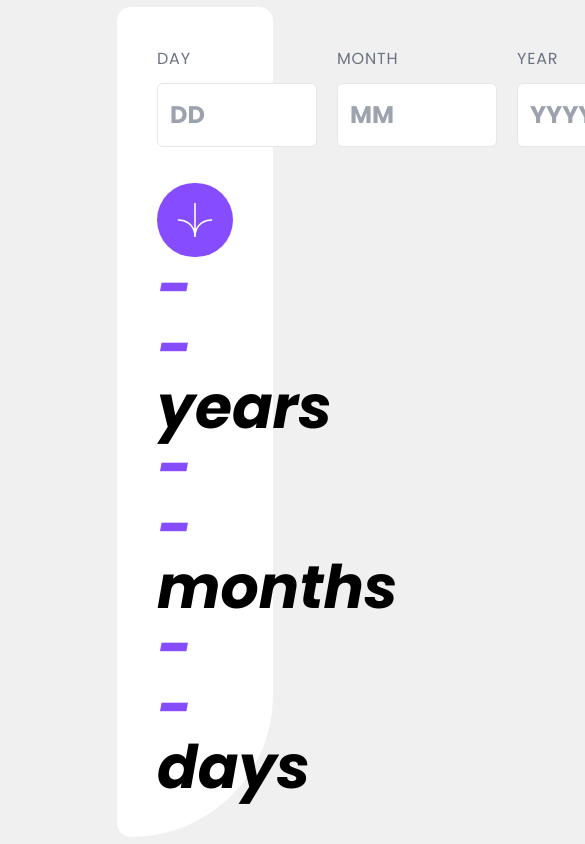
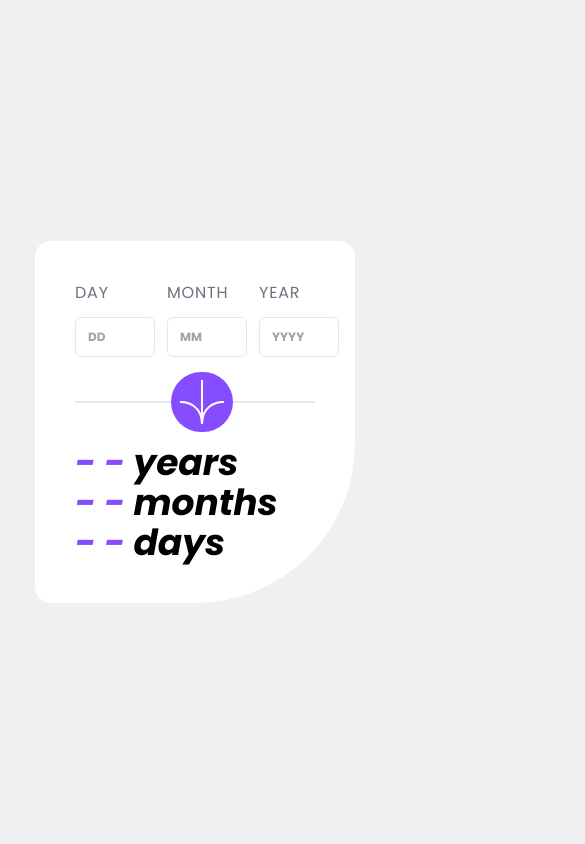
Before and after one commit to geraldesteban/age-calculator-app, a website built with Parcel: page src/index.html in a window 390 px wide. Shown: the top 844 px of the page, 585 px wide, since content can reach past the window. Built offline with nearby package versions, Linux system fonts and the light colour scheme.

Commit message:
add responsiveness for mobile version

```diff
--- a/src/index.html
+++ b/src/index.html
@@ -1,5 +1,6 @@
 <!DOCTYPE html>
 <html lang="en">
+
 <head>
   <meta charset="UTF-8" />
   <meta name="viewport" content="width=device-width, initial-scale=1.0" />
@@ -9,92 +10,64 @@
 
   <link
     href="https://fonts.googleapis.com/css2?family=Poppins:ital,wght@0,100;0,200;0,300;0,400;0,500;0,600;0,700;0,800;0,900;1,100;1,200;1,300;1,400;1,500;1,600;1,700;1,800;1,900&display=swap"
-      rel="stylesheet"
-    />
+    rel="stylesheet" />
   <title>Age Calculator App</title>
 </head>
 
 <body class="h-screen flex justify-center items-center">
-    <div class="card__container bg-white w-2/5 p-10">
+  <div class="card__container bg-white w-2/5 p-10 max-xl:w-full max-xl:mx-96 max-sm:w-80">
     <div class="card__date">
       <div class="card__day-month-year flex">
         <div>
-            <label class="card__text text-gray-500 tracking-wider" for="day"
-              >DAY</label
-            >
+          <label class="card__text day text-gray-500 tracking-wider" for="day">DAY</label>
           <br />
           <input
-              class="card__input mt-3 mr-5 w-40 h-16 font-bold pl-3 border rounded-md outline-none"
-              type="number"
-              id="day"
-              placeholder="DD"
-              required
-            />
-            <p
-              class="card__error error__day mt-3 italic opacity-0 text-red-500"
-            >
+            class="card__input day__error mt-3 mr-5 w-40 h-16 font-bold pl-3 border rounded-md outline-none max-2xl:w-32 max-2xl:h-10 max-2xl:mr-3 max-xl:w-28 max-sm:w-20 max-sm:text-xs"
+            type="number" id="day" placeholder="DD" required />
+          <p class="card__error error__day mt-3 italic opacity-0 text-red-500 max-sm:text-xs">
             This field is required
           </p>
         </div>
         <div>
-            <label class="card__text text-gray-500 tracking-wider" for="month"
-              >MONTH</label
-            >
+          <label class="card__text month text-gray-500 tracking-wider" for="month">MONTH</label>
           <br />
           <input
-              class="card__input mt-3 mr-5 w-40 h-16 font-bold pl-3 border rounded-md outline-none"
-              type="number"
-              id="month"
-              placeholder="MM"
-              required
-            />
-            <p
-              class="card__error error__month mt-3 italic opacity-0 text-red-500"
-            >
+            class="card__input month__error mt-3 mr-5 w-40 h-16 font-bold pl-3 border rounded-md outline-none max-2xl:w-32 max-2xl:h-10 max-2xl:mr-3 max-xl:w-28 max-sm:w-20 max-sm:text-xs"
+            type="number" id="month" placeholder="MM" required />
+          <p class="card__error error__month mt-3 italic opacity-0 text-red-500 max-sm:text-xs">
             This field is required
           </p>
         </div>
         <div>
-            <label class="card__text text-gray-500 tracking-wider" for="year"
-              >YEAR</label
-            >
+          <label class="card__text year text-gray-500 tracking-wider" for="year">YEAR</label>
           <br />
           <input
-              class="card__input mt-3 w-40 h-16 font-bold pl-3 border rounded-md outline-none"
-              type="number"
-              id="year"
-              placeholder="YYYY"
-              required
-            />
-            <p
-              class="card__error error__year mt-3 italic opacity-0 text-red-500"
-            >
+            class="card__input year__error mt-3 w-40 h-16 font-bold pl-3 border rounded-md outline-none max-2xl:w-32 max-2xl:h-10 max-xl:w-28 max-sm:w-20 max-sm:text-xs"
+            type="number" id="year" placeholder="YYYY" required />
+          <p class="card__error error__year mt-3 italic opacity-0 text-red-500 max-sm:text-xs">
             This field is required
           </p>
         </div>
       </div>
     </div>
-      <div class="card__btn relative flex items-center">
+    <div class="card__btn relative flex items-center max-sm:relative max-sm:mb-10">
       <div class="card__line flex-1 border-t-2"></div>
-        <button type="submit" class="btn">
-          <img
-            class="btn__icon p-5 rounded-full"
-            src="./icon-arrow.svg"
-            alt="icon-arrow"
-          />
+      <button type="submit" class="btn max-sm:absolute max-sm:left-24">
+        <img class="btn__icon p-5 rounded-full max-xl:p-3 max-sm:p-2" src="./icon-arrow.svg" alt="icon-arrow" />
       </button>
     </div>
     <div class="result">
-        <h2 class="result__text text-6xl font-bold italic">
+      <h2 class="result__text text-6xl font-bold italic max-xl:text-5xl max-sm:text-4xl">
         <span class="result__years result__span">- -</span> years
       </h2>
-        <h2 class="result__text text-6xl font-bold italic">
+      <h2 class="result__text text-6xl font-bold italic max-xl:text-5xl max-sm:text-4xl">
         <span class="result__months result__span">- -</span> months
       </h2>
-        <h2 class="result__text text-6xl font-bold italic">
+      <h2 class="result__text text-6xl font-bold italic max-xl:text-5xl max-sm:text-4xl">
         <span class="result__days result__span">- -</span> days
       </h2>
     </div>
   </div>
 </body>
+
 </html>
```
Lines whose indentation alone changed are shown as unchanged.
